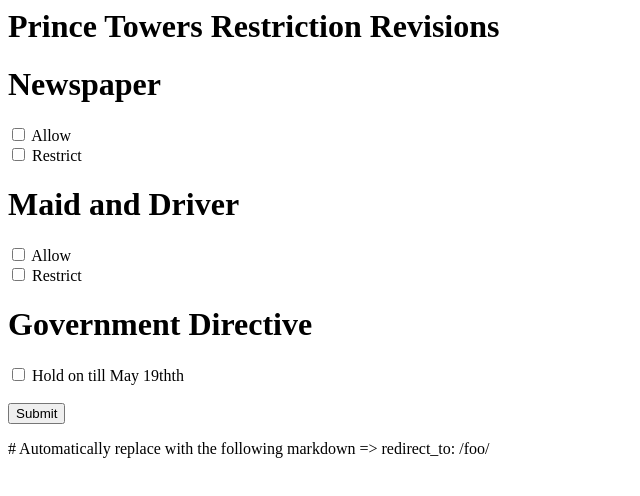
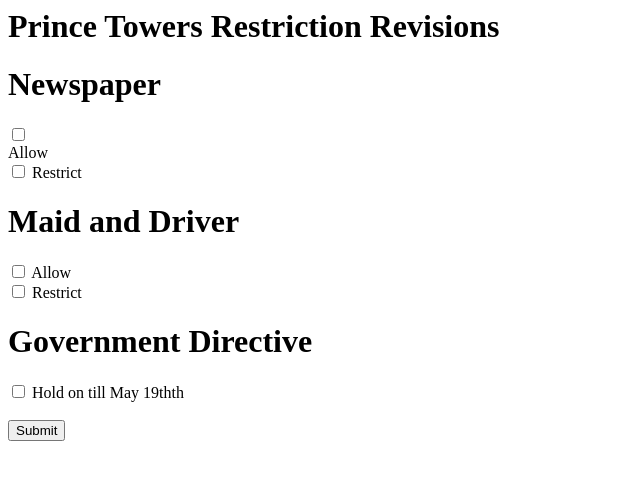
Before and after one commit to ptfoa/initiatives, a plain HTML site: page index.html in a window 1280 px wide. Shown: the whole page, without its empty margins (0-640 px from the left). Drawn offline with Linux system fonts and the light colour scheme.

Commit message:
Update index.html

```diff
--- a/index.html
+++ b/index.html
@@ -1,25 +1,23 @@
 <body>
-
+<form id="test-form">
 <h1>Prince Towers Restriction Revisions</h1>
-
-  <h1> Newspaper </h1>
-<form action="/action_page.php">
-  <input type="checkbox" id="Option 1" name="vehicle1" value="Allow">
-  <label for="vehicle1"> Allow</label><br>
+<div>
+    <h1> Newspaper </h1>
+  <input type="checkbox" id="Option 1" name="vehicle1" value="Allow"></div>
+  <div><label for="vehicle1"> Allow</label><br>
     <input type="checkbox" id="Option 1" name="vehicle1" value="Restict">
-  <label for="vehicle1">Restrict</label><br>
+    <label for="vehicle1">Restrict</label><br></div>
 
   <h1> Maid and Driver </h1>
-  <input type="checkbox" id="Option 2" name="vehicle2" value="Allow">
-  <label for="vehicle2"> Allow </label><br>
-    <input type="checkbox" id="Option 2" name="vehicle2" value="Restrict">
-  <label for="vehicle2">Restrict</label><br>
+  <div><input type="checkbox" id="Option 2" name="vehicle2" value="Allow">
+    <label for="vehicle2"> Allow </label><br></div>
+    <div><input type="checkbox" id="Option 2" name="vehicle2" value="Restrict">
+      <label for="vehicle2">Restrict</label><br></div>
   <h1> Government Directive </h1>
-  <input type="checkbox" id="Option 3" name="vehicle3" value="Hold On">
-  <label for="vehicle3"> Hold on till May 19thth </label><br><br>
-  <input type="submit" value="Submit">
+  <div><input type="checkbox" id="Option 3" name="vehicle3" value="Hold On">
+    <label for="vehicle3"> Hold on till May 19thth </label><br><br></div>
+  <div> <button type="submit" id="submit-form">Submit</button></div>
 </form>
-# Automatically replace with the following markdown =>
-redirect_to: /foo/
+
 </body>
 </html>
```
